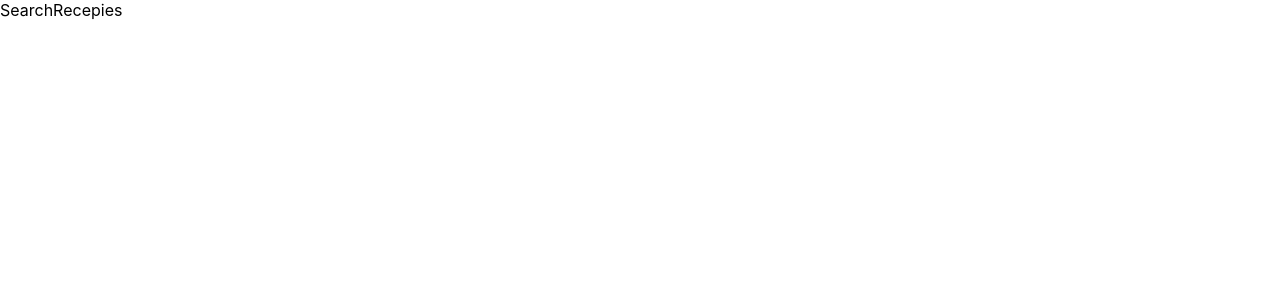
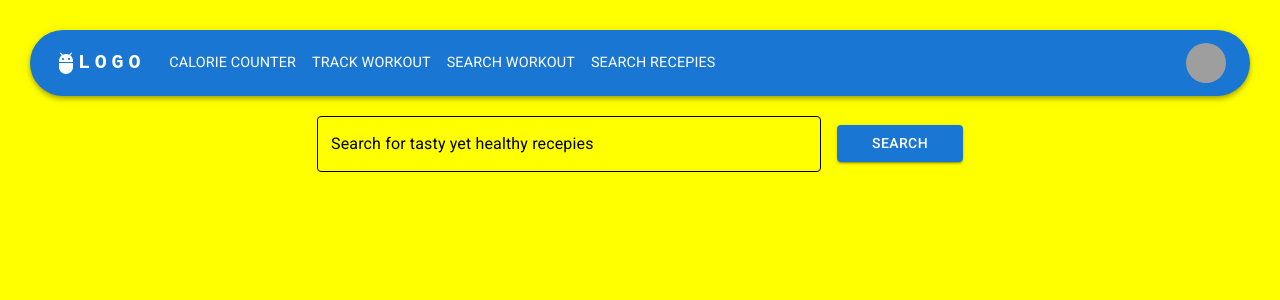
Before and after one commit to Mr-Nobuddy/Fitness-App, a React (Create React App) app: page /searchrecepies in a window 1280 px wide. Shown: the top 300 px of the page. Built offline with nearby package versions, Linux system fonts and the light colour scheme; grey boxes are pictures that could not be loaded.

Commit message:
added search recipies page

```diff
--- a/src/Components/SearchRecepies.jsx
+++ b/src/Components/SearchRecepies.jsx
@@ -1,8 +1,44 @@
+import { Box, Button, TextField } from '@mui/material'
 import React from 'react'
+import NavBar from './NavBar'
 
 const SearchRecepies = () => {
   return (
-    <div>SearchRecepies</div>
+    <Box sx={{ backgroundColor: "yellow", padding: "10px", height: "200vh" }}>
+      <NavBar/>
+      <Box
+        sx={{
+          display: "flex",
+          alignItems: "center",
+          gap: 2,
+          justifyContent: "center",
+          marginBottom: "10px",
+          marginTop: "20px",
+        }}
+      >
+        <TextField
+          variant="outlined"
+          label="Search for tasty yet healthy recepies"
+          sx={{
+            width: "40%",
+            "& fieldset": { borderColor: "black" },
+            "& label": { color: "black" },
+            "& input": { color: "black" },
+            "&:hover": { borderColor: "black" },
+          }}
+        />
+        <Button
+          variant="contained"
+          sx={{
+            width: "10%",
+            "&:hover": { backgroundColor: "black", color: "#fff" },
+            transition: "0.2s ease-in-out",
+          }}
+        >
+          Search
+        </Button>
+      </Box>
+    </Box>
   )
 }
 
--- a/src/Components/SearchWorkout.jsx
+++ b/src/Components/SearchWorkout.jsx
@@ -6,6 +6,7 @@ import Card from "@mui/material/Card";
 import CardActions from "@mui/material/CardActions";
 import CardContent from "@mui/material/CardContent";
 import { DataGrid } from "@mui/x-data-grid";
+import CircularProgress from '@mui/material/CircularProgress';
 
 const SearchWorkout = () => {
   const [search_ex, setSearchEx] = useState("");
@@ -50,37 +51,38 @@ const SearchWorkout = () => {
     {
       field: "bodypart",
       headerName: "Body Part",
-      width: 150,
+      width: 200,
       editable: true,
     },
     {
       field: "equipment",
       headerName: "Equipment",
-      width: 150,
+      width: 200,
       editable: true,
     },
     {
       field: "gif",
       headerName: "Representation",
-      width: 150,
+      width: 200,
       editable: true,
+      renderCell : (params) => <img src={params.value} alt="GIF" width={200} height={200}/>
     },
     {
       field: "workout",
       headerName: "Exercise Name",
-      width: 150,
+      width: 200,
       editable: true,
     },
     {
       field: "targetmuscle",
       headerName: "Target Muscle",
-      width: 150,
+      width: 200,
       editable: true,
     },
     {
       field: "secondarymuscles",
       headerName: "Secondary Muscles",
-      width: 150,
+      width: 200,
       editable: true,
     },
     {
@@ -88,30 +90,16 @@ const SearchWorkout = () => {
       headerName: "Instructions",
       description: "This column has a value getter and is not sortable.",
       sortable: false,
-      width: 160,
+      width: 200,
       valueGetter: (value, row) =>
-        `${row.firstName || ""} ${row.lastName || ""}`,
+        `${row.instructions || ""}`,
     },
   ];
-
-  // const rows = [
-  //   exercises.map((item) => ({
-  //     id: item.id,
-  //     bodypart: item.bodyPart,
-  //     equipment: item.equipment,
-  //     gif: <img src={item.gifUrl} alt="GIF" />,
-  //     workout: item.name,
-  //     targetmuscle: item.target,
-  //     secondarymuscles: [item.secondaryMuscles],
-  //     instructions: [item.instructions],
-  //   })),
-  // ];
-
   const rows = exercises.map((item) => ({
     id: item.id,
     bodypart: item.bodyPart,
     equipment: item.equipment,
-    gif: <img src={item.gifUrl} alt="GIF" />,
+    gif: item.gifUrl,
     workout: item.name,
     targetmuscle: item.target,
     secondarymuscles: [item.secondaryMuscles],
@@ -119,7 +107,7 @@ const SearchWorkout = () => {
   }));
 
   return (
-    <Box sx={{ backgroundColor: "yellow", padding: "10px", height: "120vh" }}>
+    <Box sx={{ backgroundColor: "yellow", padding: "10px", height: "200vh" }}>
       <NavBar />
       <Box
         sx={{
@@ -155,10 +143,12 @@ const SearchWorkout = () => {
           Search
         </Button>
       </Box>
-
+      <Box sx={{ display: showLoader ? "flex" : "none",width:"100%",justifyContent:"center",alignItems:"center"}}>
+        <CircularProgress />
+      </Box>
       <Box>
         {show ? (
-          <Box sx={{ height: 400, width: "100%" }}>
+          <Box sx={{ height: 800, width: "100%" }}>
             <DataGrid
               rows={rows}
               columns={columns}
@@ -169,6 +159,7 @@ const SearchWorkout = () => {
                   },
                 },
               }}
+              rowHeight={200}
               pageSizeOptions={[5]}
               checkboxSelection
               disableRowSelectionOnClick
```
